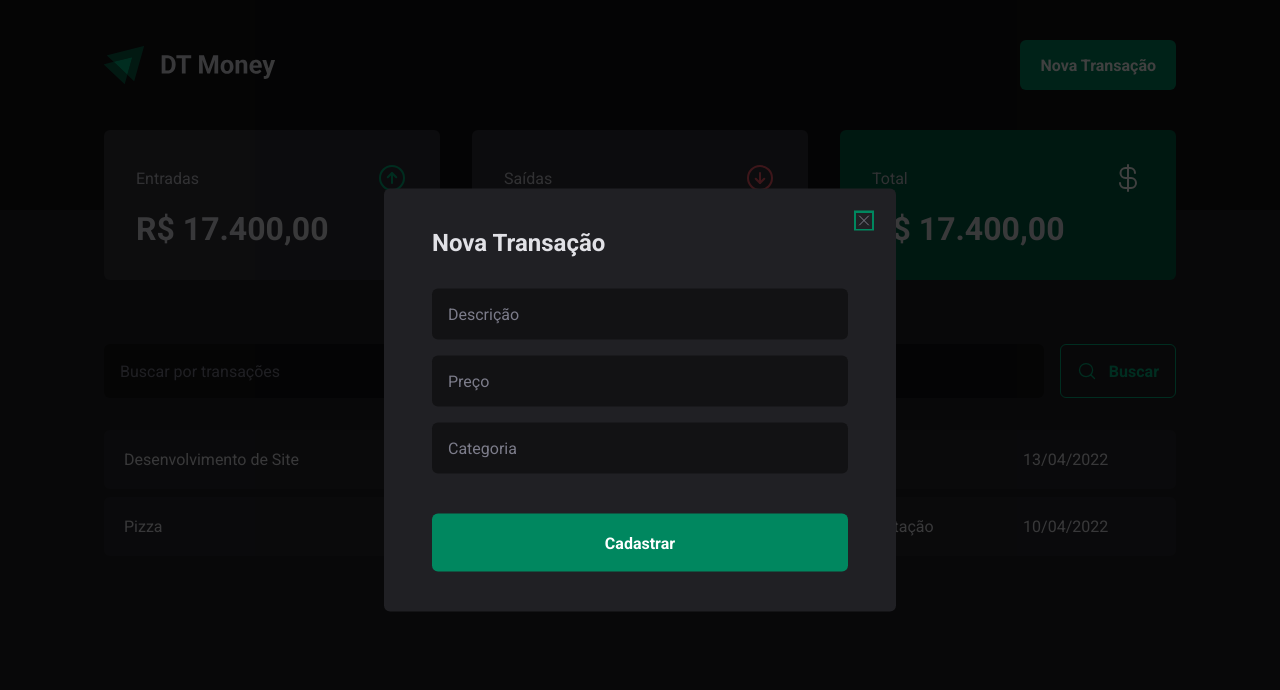
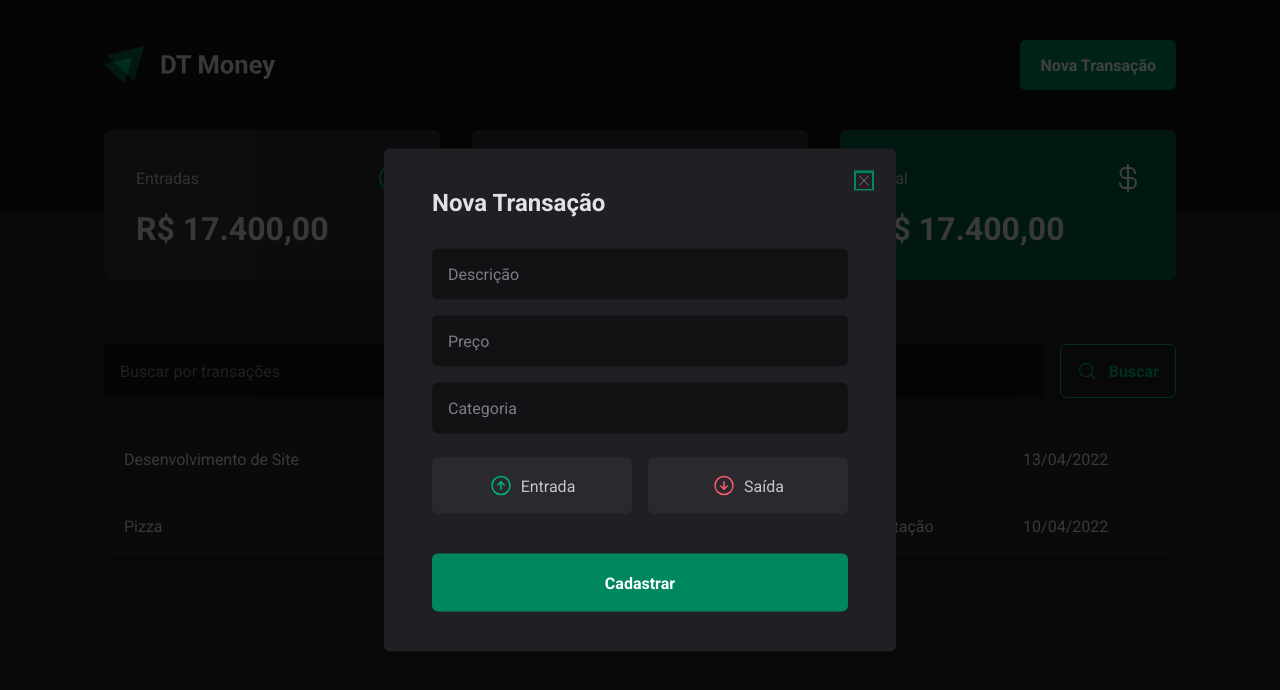
Before and after one commit to leoziondev/ignite-2022-dt-money, a React (Vite) app: page / in a window 1280 px wide. Both pictures are taken after a click on the button "Nova Transação". Shown: the top 690 px of the page. Built offline with nearby package versions, Linux system fonts and the light colour scheme.

Commit message:
create income and outcome buttons

```diff
--- a/src/components/NewTransactionModal/index.tsx
+++ b/src/components/NewTransactionModal/index.tsx
@@ -1,7 +1,7 @@
 import * as Dialog from '@radix-ui/react-dialog'
 
-import { X } from 'phosphor-react'
-import { CloseButton, Content, Overlay } from './styles'
+import { X, ArrowCircleUp, ArrowCircleDown } from 'phosphor-react';
+import { CloseButton, Content, Overlay, TransactionType, TransactionTypeButton } from './styles'
 
 export function NewTransactionModal() {
   return (
@@ -19,6 +19,20 @@ export function NewTransactionModal() {
           <input type="number" placeholder="Preço" required />
           <input type="text" placeholder="Categoria" required />
 
+          <TransactionType>
+
+            <TransactionTypeButton variant="income">
+              <ArrowCircleUp  size={24}/>
+              Entrada
+            </TransactionTypeButton>
+
+            <TransactionTypeButton variant="outcome">
+              <ArrowCircleDown size={24} />
+              Saída
+            </TransactionTypeButton>
+
+          </TransactionType>
+
           <button type="submit">
             Cadastrar
           </button>
--- a/src/components/NewTransactionModal/styles.ts
+++ b/src/components/NewTransactionModal/styles.ts
@@ -68,3 +68,32 @@ export const CloseButton = styled(Dialog.Close)`
   cursor: pointer;
   color: ${props => props.theme['gray-500']};
 `
+
+export const TransactionType = styled.div`
+  display: grid;
+  grid-template-columns: repeat(2, 1fr);
+  gap: 1rem;
+  margin-top: 0.5rem;
+`
+
+interface TransactionTypeButtonProps {
+  variant: 'income' | 'outcome'
+}
+
+export const TransactionTypeButton = styled.button<TransactionTypeButtonProps>`
+  background: ${props => props.theme['gray-700']};
+  color: ${props => props.theme['gray-300']};
+  padding: 1rem;
+  border: 0;
+  border-radius: 6px;
+  cursor: pointer;
+
+  display: flex;
+  align-items: center;
+  justify-content: center;
+  gap: 0.5rem;
+
+  svg {
+    color: ${props => props.variant === 'income' ? props.theme['green-300'] : props.theme['red-300']};
+  }
+`
```
